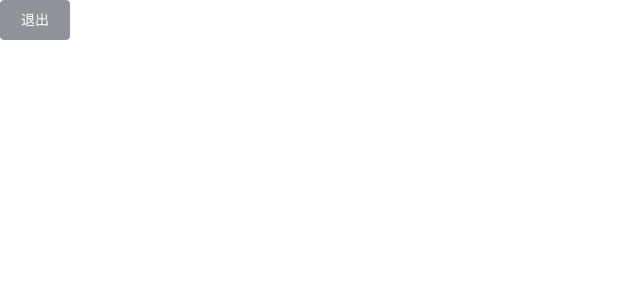
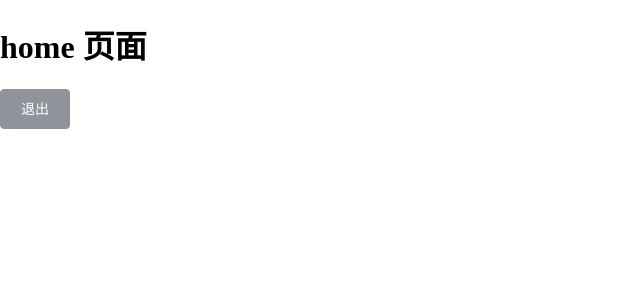
Before and after one commit to Dd2018/vue_shop, a Vue app: page /#/home in a window 1280 px wide. Shown: the top 300 px of the page, without its empty margins (0-640 px from the left). Built offline with nearby package versions, Linux system fonts and the light colour scheme; sample sign-in values are in the browser's storage.

Commit message:
"更改home"

```diff
--- a/src/components/Home.vue
+++ b/src/components/Home.vue
@@ -1,7 +1,9 @@
 // home页面
 <template>
   <div>
+    <h1>home 页面</h1>
     <el-button @click="logout" type="info">退出</el-button>
+
   </div>
 </template>
 
```
